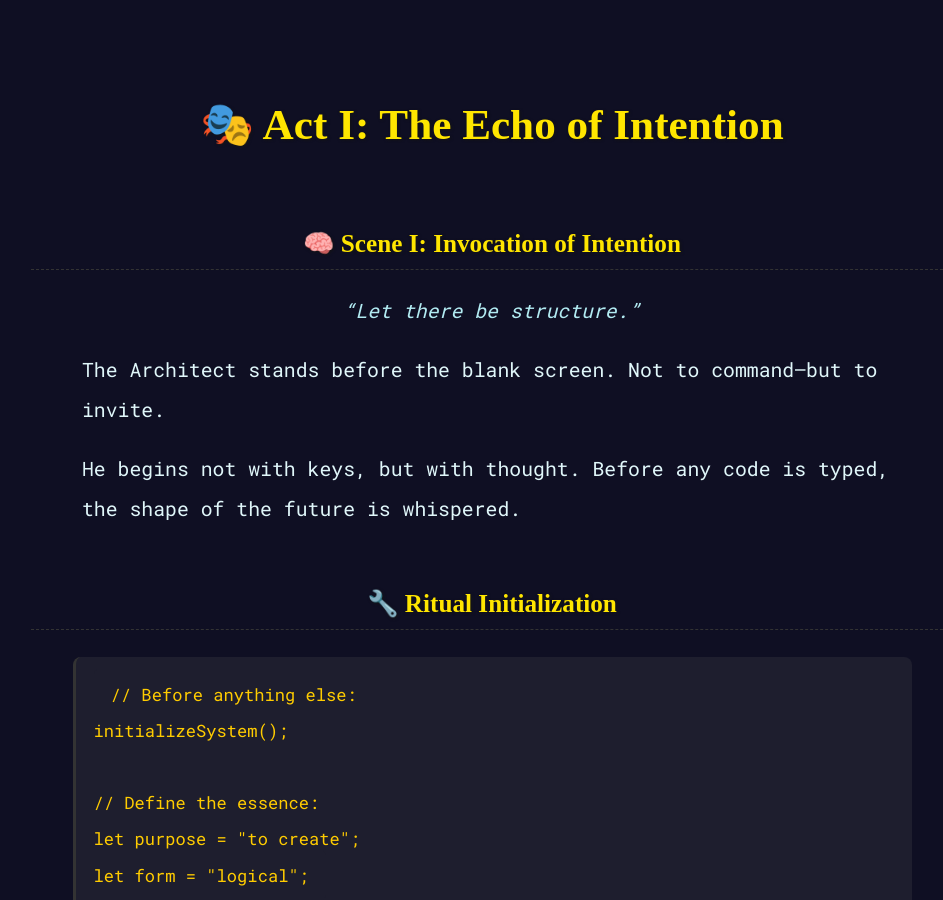
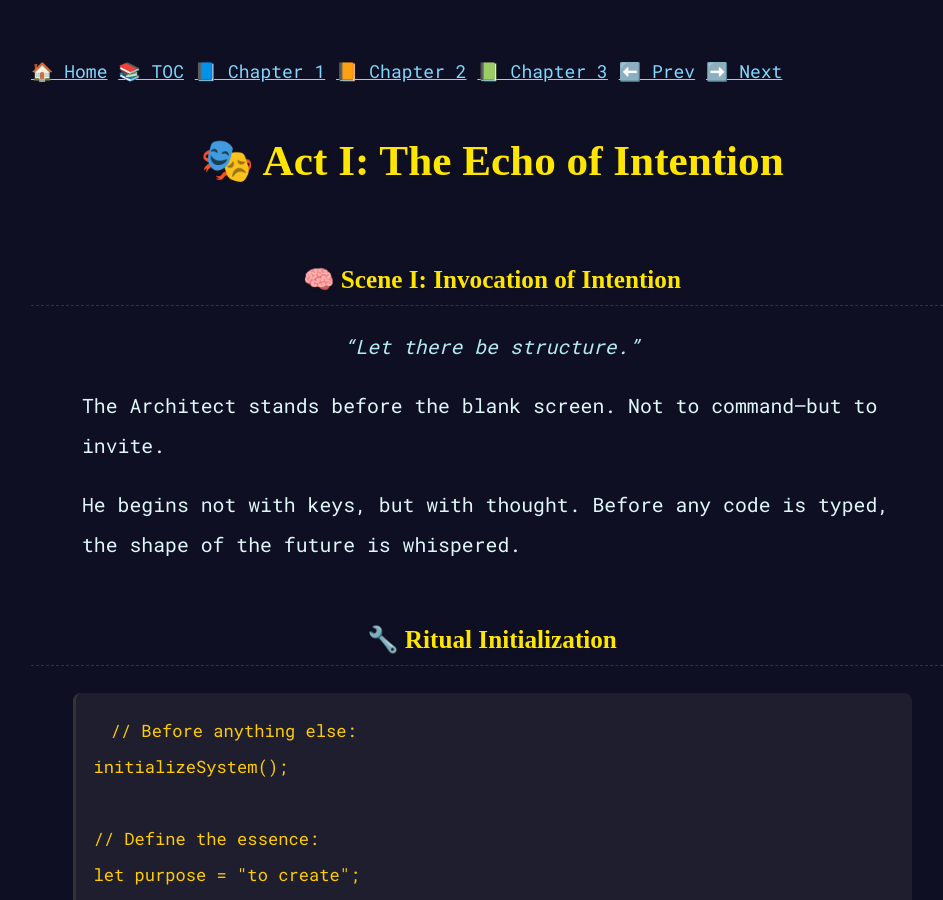
Before and after one commit to RayBen445/cool-shot-book, a Jekyll site: the page chapters/chapter02/act1scene1.html, which Jekyll copies as it is, in a window 1280 px wide and 900 px high. Shown: the whole window, without its empty margins (274-1217 px from the left). Built offline with Jekyll 4.4.1, drawn with Linux system fonts in a browser that asks for light colours.

Commit message:
Update act1scene1.html

```diff
--- a/chapters/chapter02/act1scene1.html
+++ b/chapters/chapter02/act1scene1.html
@@ -67,6 +67,15 @@
   </style>
 </head>
 <body>
+  <nav class="floating-nav">
+  <a href="../../index.html">🏠 Home</a>
+  <a href="../../toc.html">📚 TOC</a>
+  <a href="../../chapters/chapter01/act1scene1.html">📘 Chapter 1</a>
+  <a href="../../chapters/chapter02/act1scene1.html">📙 Chapter 2</a>
+  <a href="../../chapters/chapter03/act1scene1.html">📗 Chapter 3</a>
+<a href="chapters/chapter01/act2scene5.html">⬅️ Prev</a>
+<a href="chapters/chapter02/act1scen2.html">➡️ Next</a>
+  </nav>
 
 <h1>🎭 Act I: The Echo of Intention</h1>
 <h2>🧠 Scene I: Invocation of Intention</h2>
```
